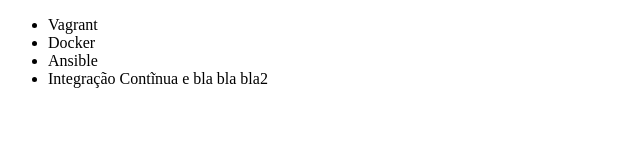
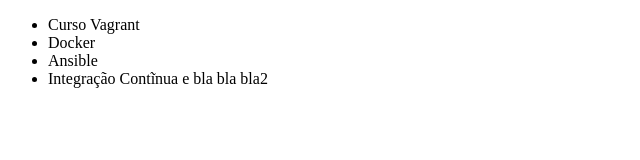
Before and after one commit to silviohenriquejr/training, a plain HTML site: page index.html in a window 1280 px wide. Shown: the full height of the page, 0-640 px from the left. Drawn offline with Linux system fonts and the light colour scheme.

Commit message:
CURSO vagrant

```diff
--- a/index.html
+++ b/index.html
@@ -6,7 +6,7 @@
 </head>
 <body>
     <ul>
-        <li>Vagrant</li>
+        <li>Curso Vagrant</li>
         <li>Docker</li>
         <li>Ansible</li>
         <li>Integração Contĩnua e bla bla bla2</li>
```
